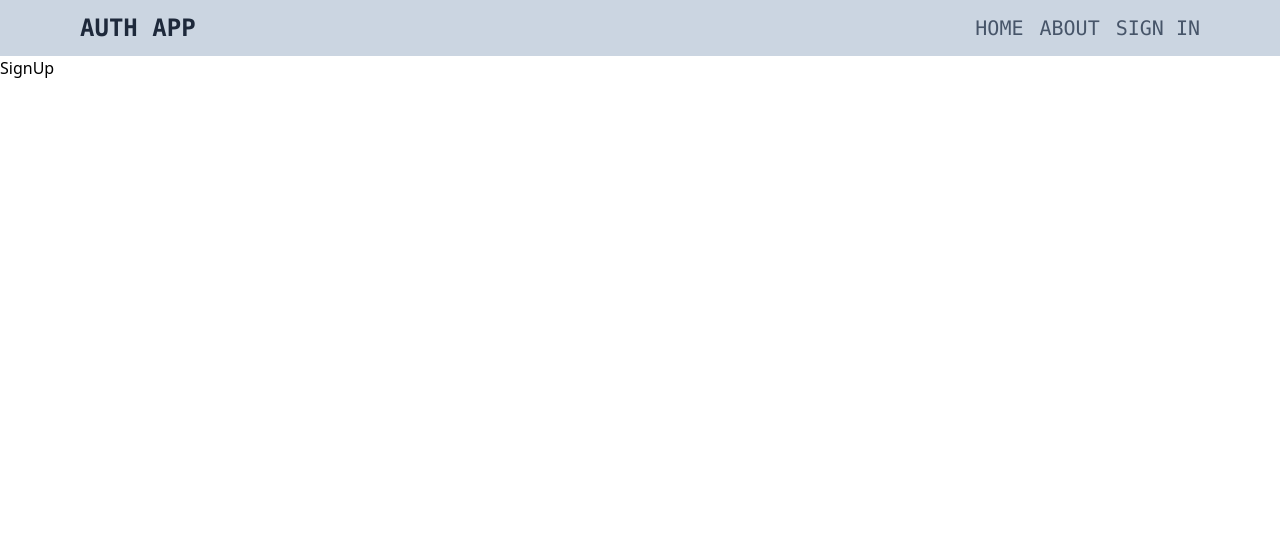
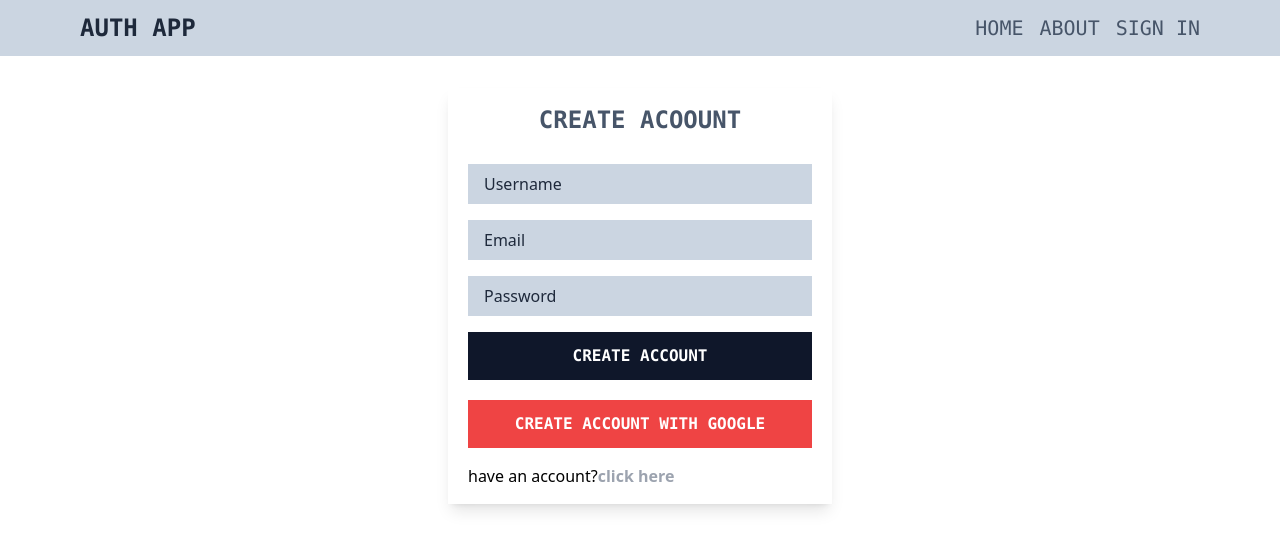
Before and after one commit to aashique-raza/MERN-AUTH, a React (Vite) app in the folder frontend/: page /sign-up in a window 1280 px wide. Shown: the top 550 px of the page. Built offline with nearby package versions, Linux system fonts and the light colour scheme.

Commit message:
signup UI complete

```diff
--- a/frontend/src/pages/SignUp.jsx
+++ b/frontend/src/pages/SignUp.jsx
@@ -1,9 +1,43 @@
-import React from 'react'
+import React from "react";
+import { NavLink } from "react-router-dom";
 
 function SignUp() {
   return (
-    <div>SignUp</div>
-  )
+    <div className=" max-w-96 mx-auto   shadow-lg mt-8 px-5  my-3 py-4">
+      <h1 className="text-center text-slate-600 font-mono font-bold uppercase text-2xl mb-7">
+        create acoount
+      </h1>
+
+      <form action="" className="flex gap-4  flex-col  mb-5 ">
+        <input
+          type="text"
+          className="py-2 px-4 bg-slate-300 text-gray-700 capitalize border-none outline-none  placeholder:text-slate-800  w-full"
+          placeholder="username"
+        />
+        <input
+          type="email"
+          className="py-2 px-4 bg-slate-300 text-gray-700 capitalize border-none outline-none w-full placeholder:text-slate-800"
+          placeholder="email"
+        />
+        <input
+          type="password"
+          className="py-2 px-4 bg-slate-300 text-gray-700 capitalize border-none outline-none w-full placeholder:text-slate-800"
+          placeholder="password"
+        />
+        <button className="w-full  py-3 px-4  bg-slate-900 text-white uppercase text-1xl font-mono font-semibold">
+          create account
+        </button>
+      </form>
+      <div className="w-full">
+        <button className=" mb-4 w-full py-3 px-4  bg-red-500 text-white uppercase text-1xl font-mono font-semibold">create account with google</button>
+      </div>
+
+      <div>
+        have an account?
+        <NavLink className="font-bold text-gray-400">click here</NavLink>
+      </div>
+    </div>
+  );
 }
 
-export default SignUp
+export default SignUp;
```
